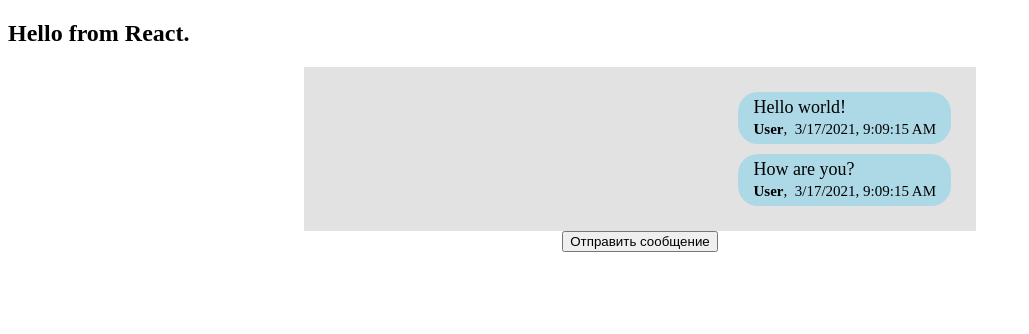
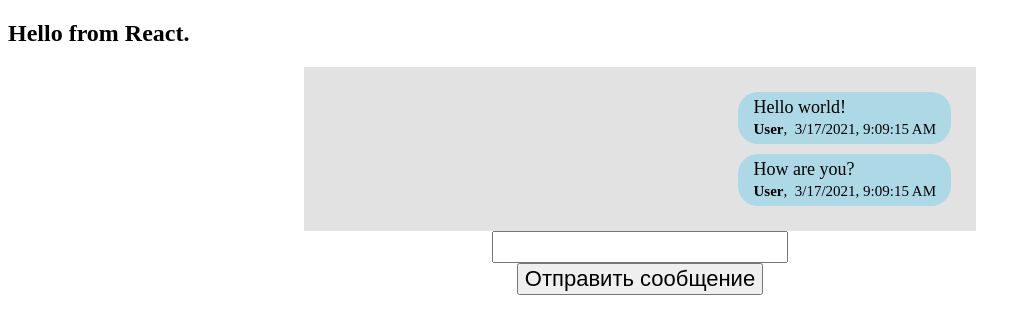
Before and after one commit to audetv/reactjs-basic-course, a React app: page / in a window 1280 px wide. Shown: the top 334 px of the page, without its empty margins (0-1029 px from the left). Built offline with nearby package versions, Linux system fonts and the light colour scheme.

Commit message:
Added send message (input field, handlers)

```diff
--- a/src/components/Messages/Messages.jsx
+++ b/src/components/Messages/Messages.jsx
@@ -17,6 +17,7 @@ class Messages extends Component {
           date: new Date()
         }
       ],
+      input: '',
     }
   }
 
@@ -24,13 +25,28 @@ class Messages extends Component {
     return this.state.messages.slice(-1)[0];
   };
 
-  addMessage() {
+  handleClick = (message) => {
+    this.sendMessage(message);
+  };
+
+  handleChange = (event) => {
+    this.setState({ [event.target.name]: event.target.value });
+  }
+
+  handleKeyUp = (event, message) => {
+    if (event.keyCode === 13) {
+      this.sendMessage(message);
+    }
+  }
+
+  sendMessage = (message) => {
     this.setState({
       messages: [
-        ...this.state.messages, { text: 'Whassap?', author: 'User', date: new Date() }
-      ]
+        ...this.state.messages, { text: message, author: 'User', date: new Date() }
+      ],
+      'input': '',
     });
-  };
+  }
 
   getRandomAnswer() {
     const answers = [
@@ -63,14 +79,26 @@ class Messages extends Component {
           ))}
         </div>
 
-        <button onClick={this.addMessage.bind(this)}>Отправить сообщение</button>
+        <input
+          name="input"
+          style={{ fontSize: '22px' }}
+          onChange={this.handleChange}
+          value={this.state.input}
+          onKeyUp={(event) => this.handleKeyUp(event, this.state.input)}
+        />
+        <button
+          style={{ fontSize: '22px' }}
+          onClick={() => this.handleClick(this.state.input)}
+        >
+          Отправить сообщение
+        </button>
       </div>
     );
   };
 }
 
 const MessageItem = (props) => {
-  const { text, author, date } = props.message;
+  const { text, author, date = null } = props.message;
   return <div
     className='message'
     style={{ alignSelf: author === 'Robot' ? 'flex-start' : 'flex-end' }}
```
